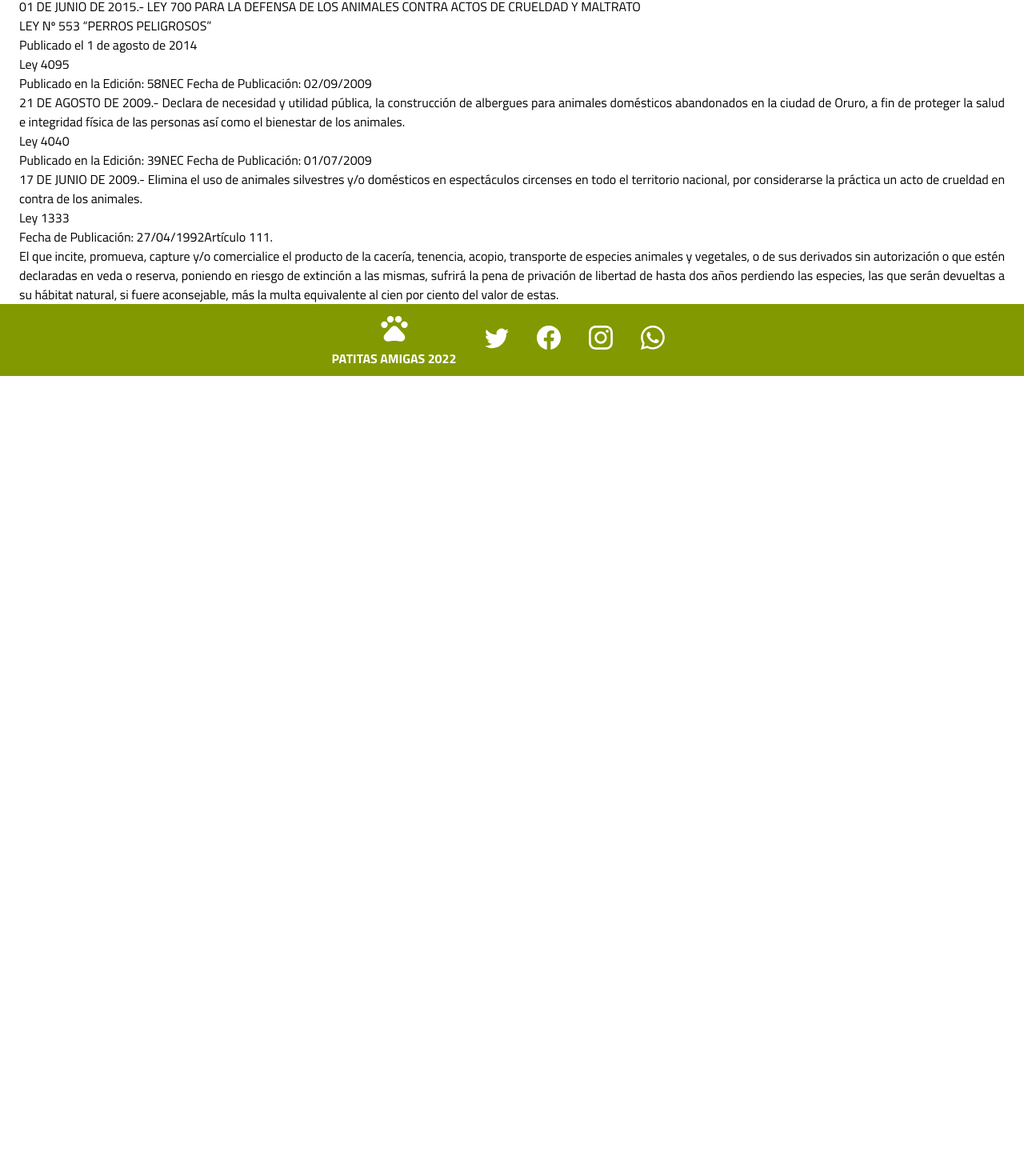
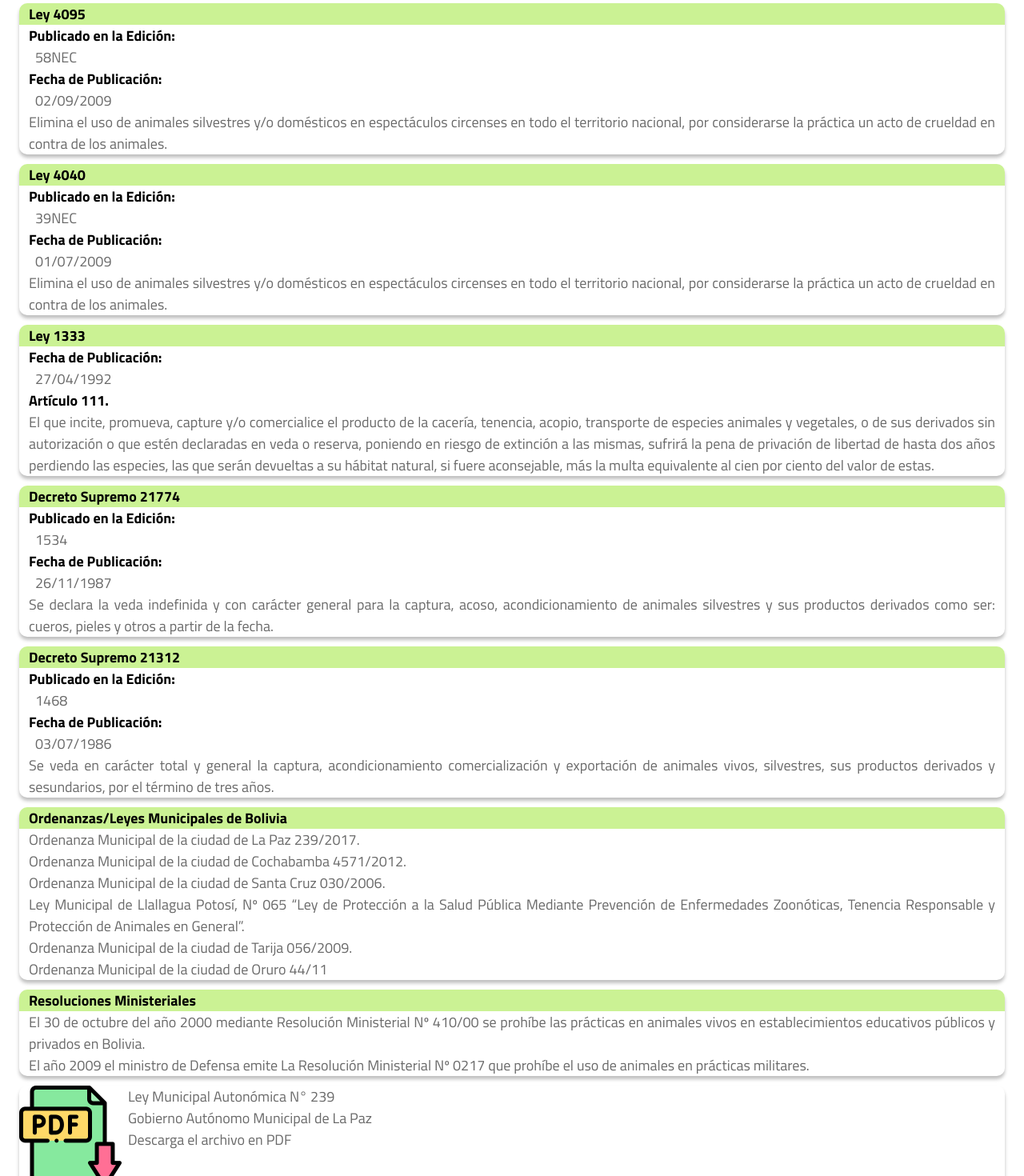
Before and after one commit to AbrilMoonchild/refugioPatitas, a React (Create React App) app: page /leyesynormas in a window 1280 px wide. Shown: the part 315-1785 px from the top of the page at 80% size. Before the commit the page ends 800 px from the top, so only its background shows below. Built offline with nearby package versions, Linux system fonts and the light colour scheme.

Commit message:
Leyes terminadas

```diff
--- a/src/components/fLeyes/Leyes.css
+++ b/src/components/fLeyes/Leyes.css
@@ -1,3 +1,9 @@
+*{
+    margin: 0;
+    padding: 0;
+    box-sizing: border-box;
+  }
+
 .page-title{
     display:flex;
     align-items: center;
@@ -23,16 +29,24 @@ header div h1{
 }
 
 .container-ley{
-    border: rgb(130,153,1);
+    border: var(verde);
+    box-shadow: 0px 4px 4px rgba(0, 0, 0, 0.25);
     border-radius: 10px;
-    margin-bottom: 8px;
+    margin-bottom: 12px;
 }
 
 .title-ley{
     background-color: #cbf294;
+    border-top-left-radius: 10px;
+    border-top-right-radius: 10px;
     font-size: 18px;
     font-weight: 600;
     color: black;
+}
+
+.title-ley p{
+    margin-left: 12px;
+    margin-right: 12px;
 }
 
 .text-ley{
@@ -40,3 +54,54 @@ header div h1{
     font-weight: 400;
     color: dimgray;
 }
+
+.text-ley p{
+    margin-left: 12px;
+    margin-right: 12px;
+}
+
+.text-ley #articulo{
+    margin-left: 12px;
+}
+
+.edicion-fecha{
+    margin-left: 12px;
+    margin-right: 12px;
+    display: flex;
+    flex-direction: column;
+}
+
+.e-f-negrilla{
+    font-size: 18px;
+    font-weight: 600;
+    color: black;
+}
+
+.e-f-text{
+    margin-left: 8px;
+    margin-right: 8px;
+    font-size: 18px;
+    font-weight: 400;
+    color: dimgray;
+}
+
+.leyes-pdf{
+    display: flex;
+    flex-direction: row;
+    border: var(verde);
+    box-shadow: 0px 4px 4px rgba(0, 0, 0, 0.25);
+    border-radius: 10px;
+    border-top-left-radius: 10px;
+    border-top-right-radius: 10px;
+    margin-bottom: 12px;
+}
+
+.pdf-description{
+    display: flex;
+    flex-direction: column;
+    margin-left: 8px;
+    margin-right: 8px;
+    font-size: 18px;
+    font-weight: 400;
+    color: dimgray;
+}
--- a/src/components/fLeyes/Leyes.jsx
+++ b/src/components/fLeyes/Leyes.jsx
@@ -1,5 +1,6 @@
-import React from 'react'
-import './Leyes.css'
+import React from 'react';
+import './Leyes.css';
+import iconoPdf from './iconoPdf.png';
 
 function Leyes() {
   return (
@@ -14,6 +15,7 @@ function Leyes() {
       </div>
 
 
+
       <div className='leyes-text'>
         <div className='container-ley'>
           <div className='title-ley'>
@@ -23,6 +25,7 @@ function Leyes() {
             <p>Son competencias exclusivas de los gobiernos municipales autónomos, en su jurisdicción Inc. 5 “Preservar, conservar y contribuir a la protección del medio ambiente y recursos naturales, fauna silvestre y animales domésticos.</p>
           </div>
         </div>
+
         <div className='container-ley'>
           <div className='title-ley'>
             <p>Bolivia se adhiere a la DUBA (año 2010)</p>
@@ -32,26 +35,119 @@ function Leyes() {
           </div>
         </div>
 
+        <div className='container-ley'>
+          <div className='title-ley'>
+            <p>Ley 4095</p>
+          </div>
+          <div className='text-ley'>
+            <div className='edicion-fecha'>
+              <span className='e-f-negrilla'>Publicado en la Edición: </span>
+              <span className='e-f-text'>58NEC </span>
+              <span className='e-f-negrilla'>Fecha de Publicación: </span>
+              <span className='e-f-text'>02/09/2009</span>
+            </div>
+            <p>Elimina el uso de animales silvestres y/o domésticos en espectáculos circenses en todo el territorio nacional, por considerarse la práctica un acto de crueldad en contra de los animales.</p>
+          </div>
+        </div>
 
-      <p>01 DE JUNIO DE 2015.- LEY 700 PARA LA DEFENSA DE LOS ANIMALES CONTRA ACTOS DE CRUELDAD Y MALTRATO</p>
-      <p>LEY Nº 553 “PERROS PELIGROSOS”</p>
-      <span>Publicado el 1 de agosto de 2014</span>
-      <p>Ley 4095</p>
-      <span>Publicado en la Edición: </span><span>58NEC </span><span>Fecha de Publicación: </span><span>02/09/2009</span>
-      <p>21 DE AGOSTO DE 2009.- Declara de necesidad y utilidad pública, la construcción de albergues para animales domésticos abandonados en la ciudad de Oruro, a fin de proteger la salud e integridad física de las personas así como el bienestar de los animales.</p>
+        <div className='container-ley'>
+          <div className='title-ley'>
             <p>Ley 4040</p>
-      <span>Publicado en la Edición: </span><span>39NEC </span><span>Fecha de Publicación: </span><span>01/07/2009</span>
-      <p>17 DE JUNIO DE 2009.- Elimina el uso de animales silvestres y/o domésticos en espectáculos circenses en todo el territorio nacional, por considerarse la práctica un acto de crueldad en contra de los animales.</p>
-      <div>
+          </div>
+          <div className='text-ley'>
+            <div className='edicion-fecha'>
+              <span className='e-f-negrilla'>Publicado en la Edición: </span>
+              <span className='e-f-text'>39NEC </span>
+              <span className='e-f-negrilla'>Fecha de Publicación: </span>
+              <span className='e-f-text'>01/07/2009</span>
+            </div>
+            <p>Elimina el uso de animales silvestres y/o domésticos en espectáculos circenses en todo el territorio nacional, por considerarse la práctica un acto de crueldad en contra de los animales.</p>
+          </div>
+        </div>
+
+        <div className='container-ley'>
+          <div className='title-ley'>
             <p>Ley 1333</p>
-        <span>Fecha de Publicación: </span><span>27/04/1992</span>
-        <span>Artículo 111. </span>
+          </div>
+          <div className='text-ley'>
+            <div className='edicion-fecha'>
+              <span className='e-f-negrilla'>Fecha de Publicación: </span>
+              <span className='e-f-text'>27/04/1992</span>
+            </div>
+            <span className='e-f-negrilla' id='articulo'>Artículo 111. </span>
             <p>El que incite, promueva, capture y/o comercialice el producto de la cacería, tenencia, acopio, transporte de especies animales y vegetales, o de sus derivados sin autorización o que estén declaradas en veda o reserva, poniendo en riesgo de extinción a las mismas, sufrirá la pena de privación de libertad de hasta dos años perdiendo las especies, las que serán devueltas a su hábitat natural, si fuere aconsejable, más la multa equivalente al cien por ciento del valor de estas.</p>
+          </div>
+        </div>
 
+        <div className='container-ley'>
+          <div className='title-ley'>
+            <p>Decreto Supremo 21774</p>
           </div>
-    </div><div className='leyes-pdf'> </div>
+          <div className='text-ley'>
+            <div className='edicion-fecha'>
+              <span className='e-f-negrilla'>Publicado en la Edición: </span>
+              <span className='e-f-text'>1534 </span>
+              <span className='e-f-negrilla'>Fecha de Publicación: </span>
+              <span className='e-f-text'>26/11/1987</span>
+            </div>
+            <p>Se declara la veda indefinida y con carácter general para la captura, acoso, acondicionamiento de animales silvestres y sus productos derivados como ser: cueros, pieles y otros a partir de la fecha.</p>
+          </div>
+        </div>
+
+        <div className='container-ley'>
+          <div className='title-ley'>
+            <p>Decreto Supremo 21312</p>
+          </div>
+          <div className='text-ley'>
+            <div className='edicion-fecha'>
+              <span className='e-f-negrilla'>Publicado en la Edición: </span>
+              <span className='e-f-text'>1468 </span>
+              <span className='e-f-negrilla'>Fecha de Publicación: </span>
+              <span className='e-f-text'>03/07/1986</span>
+            </div>
+            <p>Se veda en carácter total y general la captura, acondicionamiento comercialización y exportación de animales vivos, silvestres, sus productos derivados y sesundarios, por el término de tres años.</p>
+          </div>
+        </div>
+
+        <div className='container-ley'>
+          <div className='title-ley'>
+            <p>Ordenanzas/Leyes Municipales de Bolivia</p>
+          </div>
+          <div className='text-ley'>
+            <p>Ordenanza Municipal de la ciudad de La Paz 239/2017.</p>
+            <p>Ordenanza Municipal de la ciudad de Cochabamba 4571/2012.</p>
+            <p>Ordenanza Municipal de la ciudad de Santa Cruz 030/2006.</p>
+            <p>Ley Municipal de Llallagua Potosí, Nº 065 “Ley de Protección a la Salud Pública Mediante Prevención de Enfermedades Zoonóticas, Tenencia Responsable y Protección de Animales en General”.</p>
+            <p>Ordenanza Municipal de la ciudad de Tarija 056/2009.</p>
+            <p>Ordenanza Municipal de la ciudad de Oruro 44/11</p>
+          </div>
+        </div>
+
+        <div className='container-ley'>
+          <div className='title-ley'>
+            <p>Resoluciones Ministeriales</p>
+          </div>
+          <div className='text-ley'>
+            <p>El 30 de octubre del año 2000 mediante Resolución Ministerial Nº 410/00 se prohíbe las prácticas en animales vivos en establecimientos educativos públicos y privados en Bolivia.</p>
+            <p>El año 2009 el ministro de Defensa emite La Resolución Ministerial Nº  0217 que  prohíbe el uso de animales en prácticas militares.</p>
+          </div>
+        </div>
+
+        <div className='leyes-pdf'>
+          <div className='pdf-image'>
+            <img src={iconoPdf} ></img>
+          </div>
+          <div className='pdf-description'>
+            <p>Ley Municipal Autonómica N° 239</p>
+            <p>Gobierno Autónomo Municipal de La Paz</p>
+            <p>Descarga el archivo en PDF</p>
+            <p></p>
+            <p></p>
+          </div>
+        </div>
+      </div>
     </>
   )
 }
 
-export {Leyes}
+export { Leyes }
```
Also changed, not shown: src/components/fLeyes/iconoPdf.png (added). Lines whose indentation alone changed are shown as unchanged.
